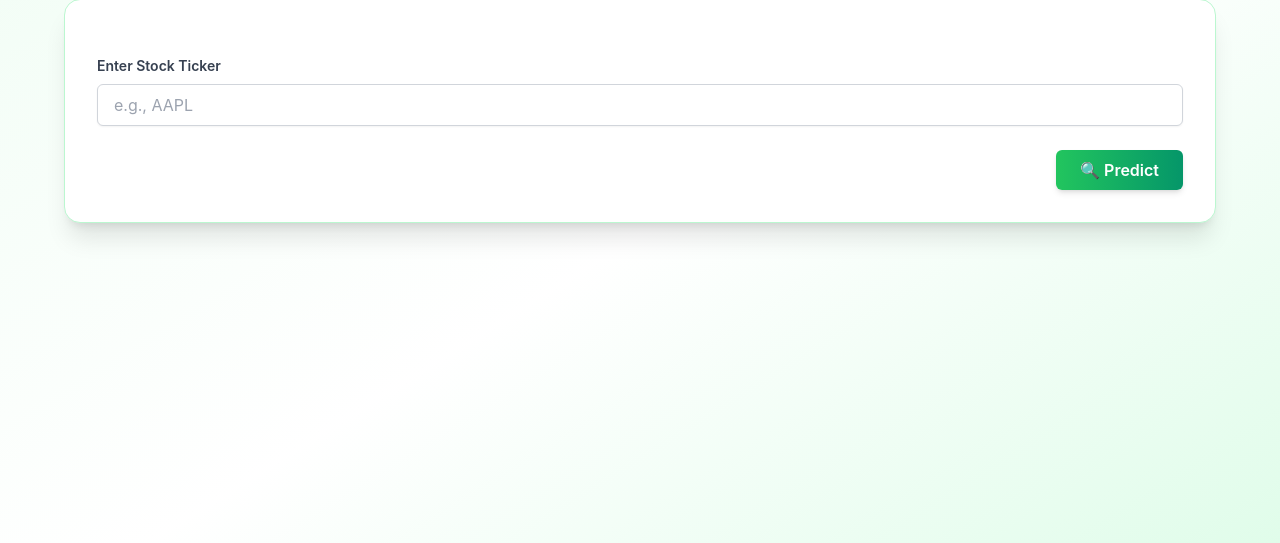
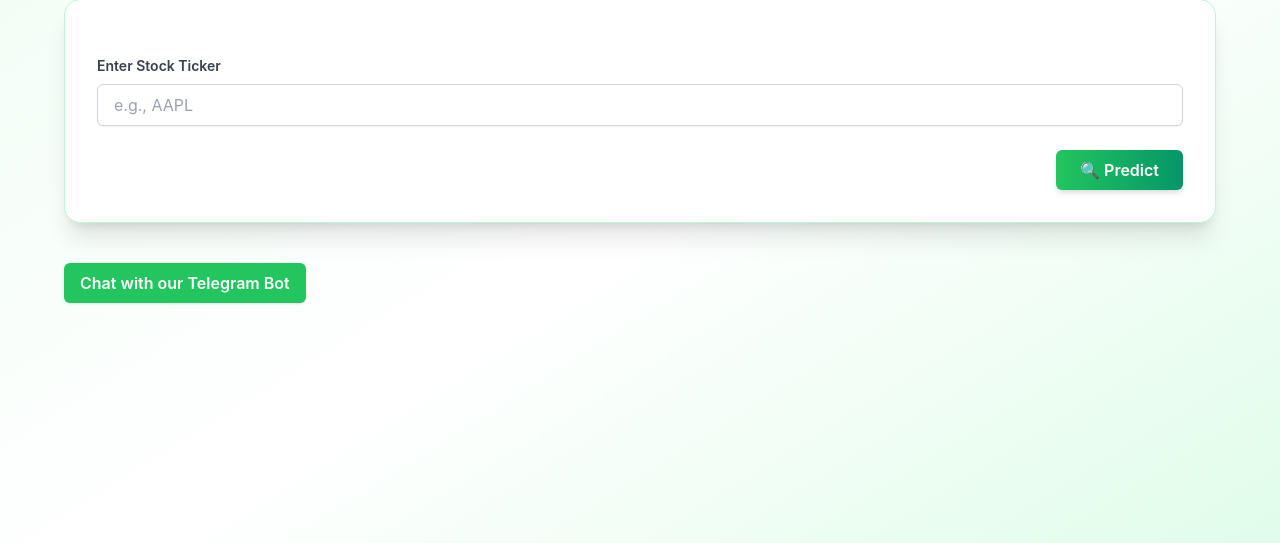
Before and after one commit to aishna05/Stock-Insight, a Django app: template predictions/templates/dashboard.html in a window 1280 px wide. Shown: the part 165-708 px from the top of the page. Run offline with Django 5.2, Linux system fonts and the light colour scheme; the template is opened without the code that fills it, so the values that code supplies are empty; some libraries are stand-ins or nearby versions.

Commit message:
stripe and bot token and stuff done

```diff
--- a/predictions/templates/dashboard.html
+++ b/predictions/templates/dashboard.html
@@ -39,6 +39,12 @@
                 </button>
             </div>
         </form>
+        <div class="mt-4">
+        <a href="https://t.me/mine_django_bot" target="_blank"
+           class="inline-flex items-center bg-green-500 text-white font-semibold py-2 px-4 rounded-md shadow hover:bg-green-600 transition">
+            Chat with our Telegram Bot
+        </a>
+    </div>
 
         <!-- Error Message -->
         {% if error %}
```
